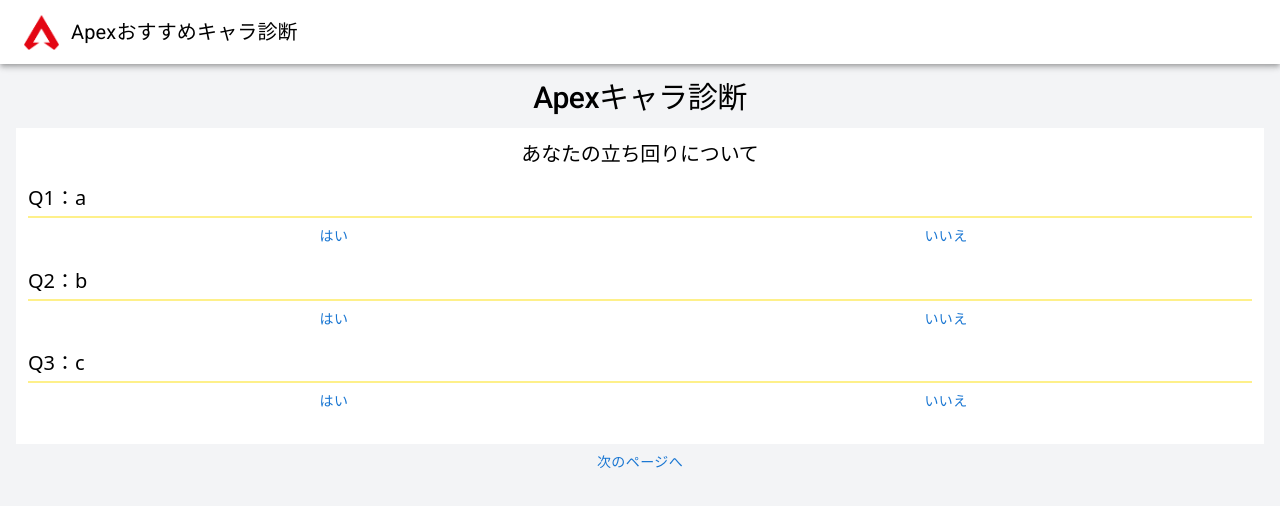
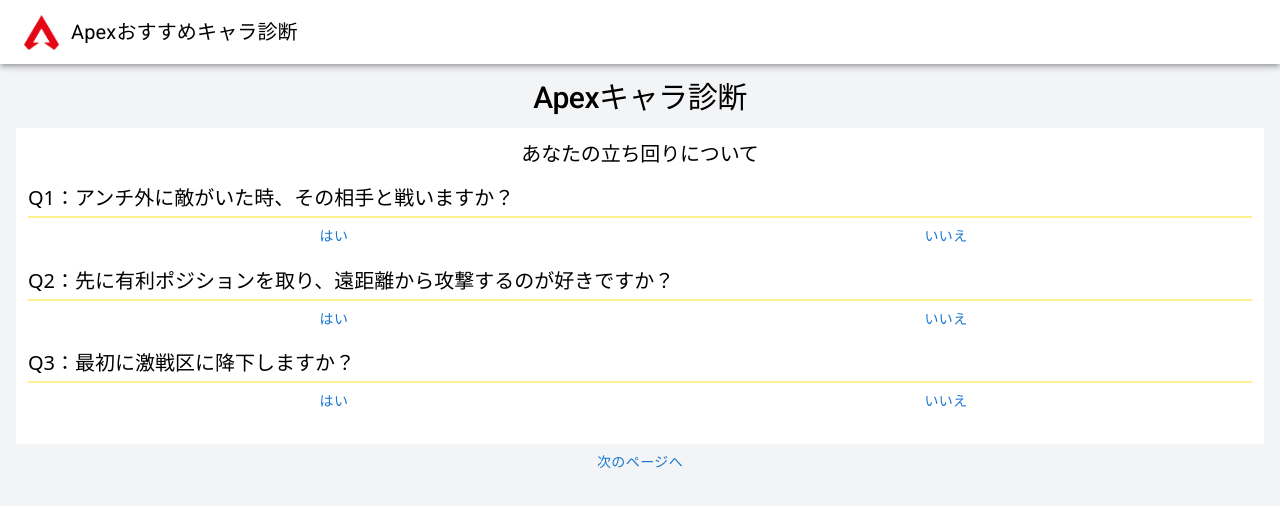
Before and after one commit to hotter6163/diagnosis-app, a Next.js app: page /diagnosis in a window 1280 px wide. Shown: the top 506 px of the page. Built offline with nearby package versions, Linux system fonts and the light colour scheme.

Commit message:
質問番号を通しで見れるように変更

```diff
--- a/data/questions.json
+++ b/data/questions.json
@@ -2,17 +2,17 @@
   {
     "title": "あなたの立ち回りについて",
     "questions": [
-      { "id": "question1-1", "question": "a" },
-      { "id": "question1-2", "question": "b" },
-      { "id": "question1-3", "question": "c" }
+      { "id": "question1-1", "question": "アンチ外に敵がいた時、その相手と戦いますか？" },
+      { "id": "question1-2", "question": "先に有利ポジションを取り、遠距離から攻撃するのが好きですか？" },
+      { "id": "question1-3", "question": "最初に激戦区に降下しますか？" }
     ]
   },
   {
     "title": "あなたの打ち合い方について",
     "questions": [
-      { "id": "question2-1", "question": "d" },
-      { "id": "question2-2", "question": "e" },
-      { "id": "question2-3", "question": "f" }
+      { "id": "question2-1", "question": "展開して、相手への射線を増やしますか？" },
+      { "id": "question2-2", "question": "味方の動きを見て自分の動きを決めるのが得意ですか？" },
+      { "id": "question2-3", "question": "持つならカービンよりR-99だ!" }
     ]
   }
 ]
--- a/pages/diagnosis/index.tsx
+++ b/pages/diagnosis/index.tsx
@@ -17,12 +17,12 @@
   questions: QuestionType[]
 }
 type Props = {
-  ids: string[]
+  questionNums: number[]
   questions: PageQuestionsType[]
 }
 type AnswersType = { [key: string]: boolean | null }
 
-const Diagnosis: NextPage<Props> = ({ ids, questions }) => {
+const Diagnosis: NextPage<Props> = ({ questionNums, questions }) => {
   const [pageNum, setPageNum] = useState<0 | 1>(0)
   const [answers, setAnswers] = useState<AnswersType>({})
 
@@ -37,6 +37,7 @@
   useEffect(()=> {
     console.log(answers)
   }, [answers])
+
   const questionsComponent = (
     <section className="mt-3 bg-white p-3">
       <Typography
@@ -54,14 +55,18 @@
               component="p"
               className="text-xl font-medium"
             >
-              {`Q${index+1}：${question.question}`}
+              {`Q${index + questionNums[pageNum]}：${question.question}`}
             </Typography>
           </div>
           <div className="flex justify-around">
-            <Button className="first" onClick={() => handleAnswerClicked(question.id, true)}>
+            <Button
+              className="first"
+              onClick={() => handleAnswerClicked(question.id, true)}>
               はい
             </Button>
-            <Button className="last" onClick={() => handleAnswerClicked(question.id, false)}>
+            <Button
+              className="last"
+              onClick={() => handleAnswerClicked(question.id, false)}>
               いいえ
             </Button>
           </div>
@@ -93,16 +98,14 @@
   const jsonText = fs.readFileSync(jsonPath, 'utf-8')
   const questions = JSON.parse(jsonText) as PageQuestionsType[]
 
-  const ids: string[] = []
-  questions.forEach(row => {
-    row.questions.forEach(cell => {
-      ids.push(cell.id)
-    })
+  const questionNums: number[] = [1]
+  questions.forEach((row, index) => {
+    questionNums.push(questionNums[index] + row.questions.length)
   })
 
   return {
     props: {
-      ids,
+      questionNums,
       questions
     }
   }
```
